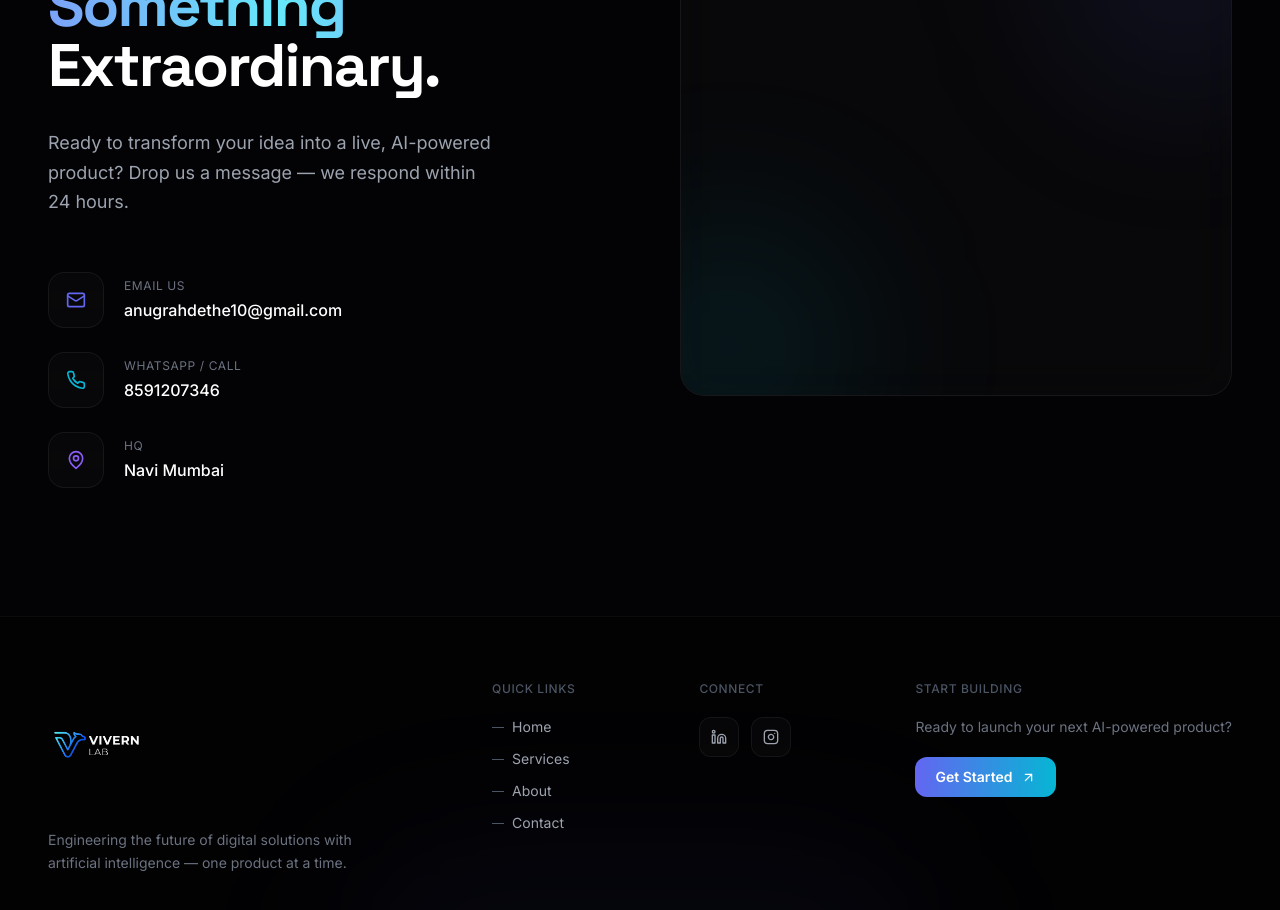
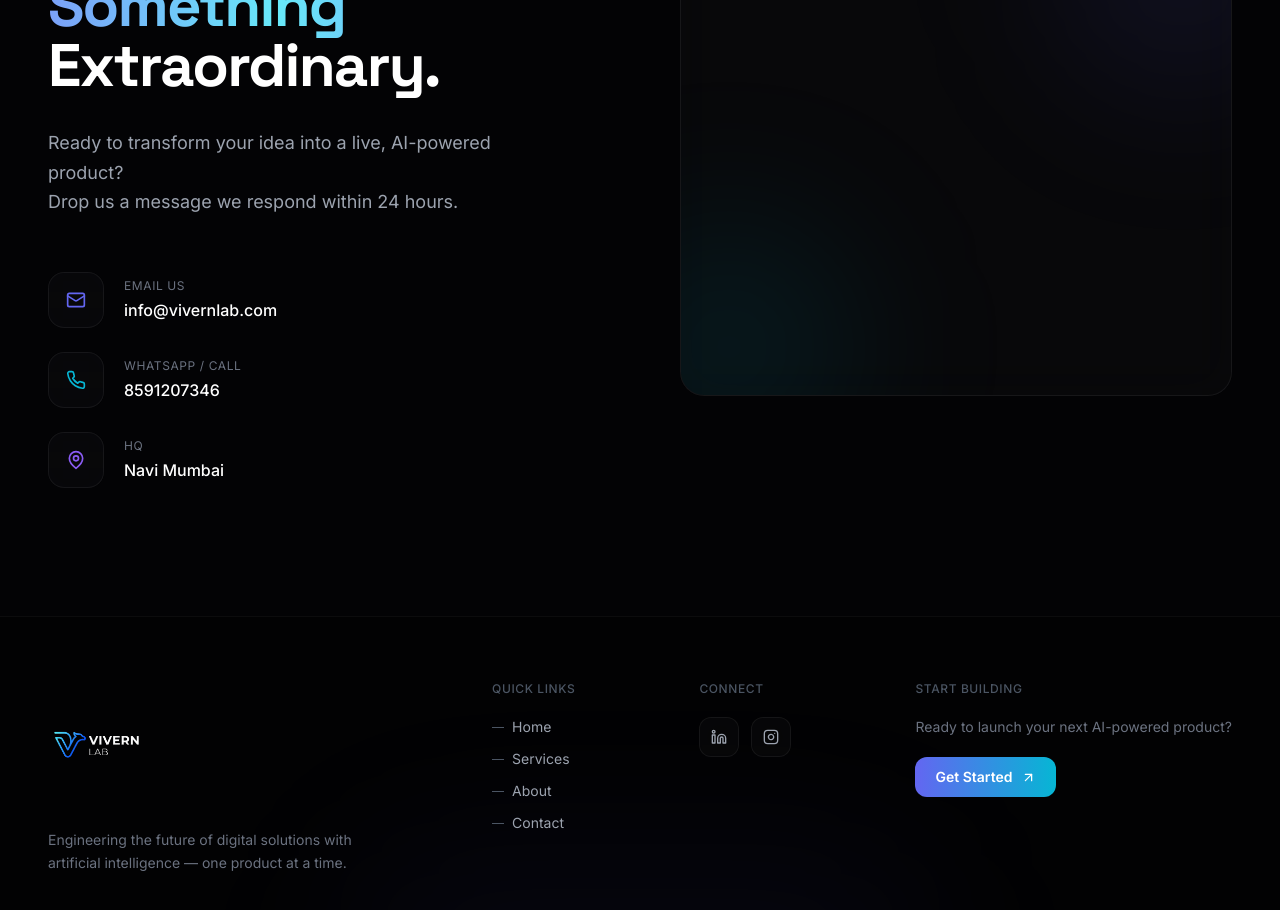
Before and after one commit to AnugrahDethe/StartUp, a React (Vite) app: page / in a window 1280 px wide. Shown: the part 4300-5210 px from the top of the page. Built offline with nearby package versions, Linux system fonts and the light colour scheme.

Commit message:
company gmail added

```diff
--- a/src/components/Contact.jsx
+++ b/src/components/Contact.jsx
@@ -4,7 +4,7 @@ import { useState } from 'react';
 
 const contactMethods = [
   {
-    icon: Mail, label: 'Email Us', value: 'anugrahdethe10@gmail.com',
+    icon: Mail, label: 'Email Us', value: 'info@vivernlab.com',
     accent: '#6366F1', gradient: 'from-indigo-500/20 to-transparent',
   },
   {
@@ -31,25 +31,31 @@ const Contact = () => {
     e.preventDefault();
     setStatus('submitting');
 
+    const controller = new AbortController();
+    const timeoutId = setTimeout(() => controller.abort(), 10000); // 10s timeout
+
     try {
-      const response = await fetch("https://formsubmit.co/ajax/anugrahdethe10@gmail.com", {
+      const response = await fetch("https://formsubmit.co/ajax/info@vivernlab.com", {
         method: "POST",
         headers: {
-            'Content-Type': 'application/json',
-            'Accept': 'application/json'
+          'Content-Type': 'application/json',
+          'Accept': 'application/json'
         },
-        body: JSON.stringify(formState)
+        body: JSON.stringify({ ...formState, _cc: 'anugrahdethe10@gmail.com' }),
+        signal: controller.signal,
       });
+      clearTimeout(timeoutId);
 
       if (response.ok) {
         setStatus('success');
         setFormState({ name: '', email: '', service: '', message: '' });
       } else {
-        console.error("Form submission failed");
+        console.error('Form submission failed', response.status);
         setStatus('idle');
       }
     } catch (error) {
-      console.error("Error submitting form:", error);
+      clearTimeout(timeoutId);
+      console.error('Error submitting form:', error);
       setStatus('idle');
     }
   };
@@ -80,7 +86,7 @@ const Contact = () => {
               Extraordinary.
             </h2>
             <p className="text-gray-400 text-lg mb-14 max-w-md leading-relaxed">
-              Ready to transform your idea into a live, AI-powered product? Drop us a message — we respond within 24 hours.
+              Ready to transform your idea into a live, AI-powered product? <br></br>Drop us a message we respond within 24 hours.<br />
             </p>
 
             <div className="space-y-6">
```
